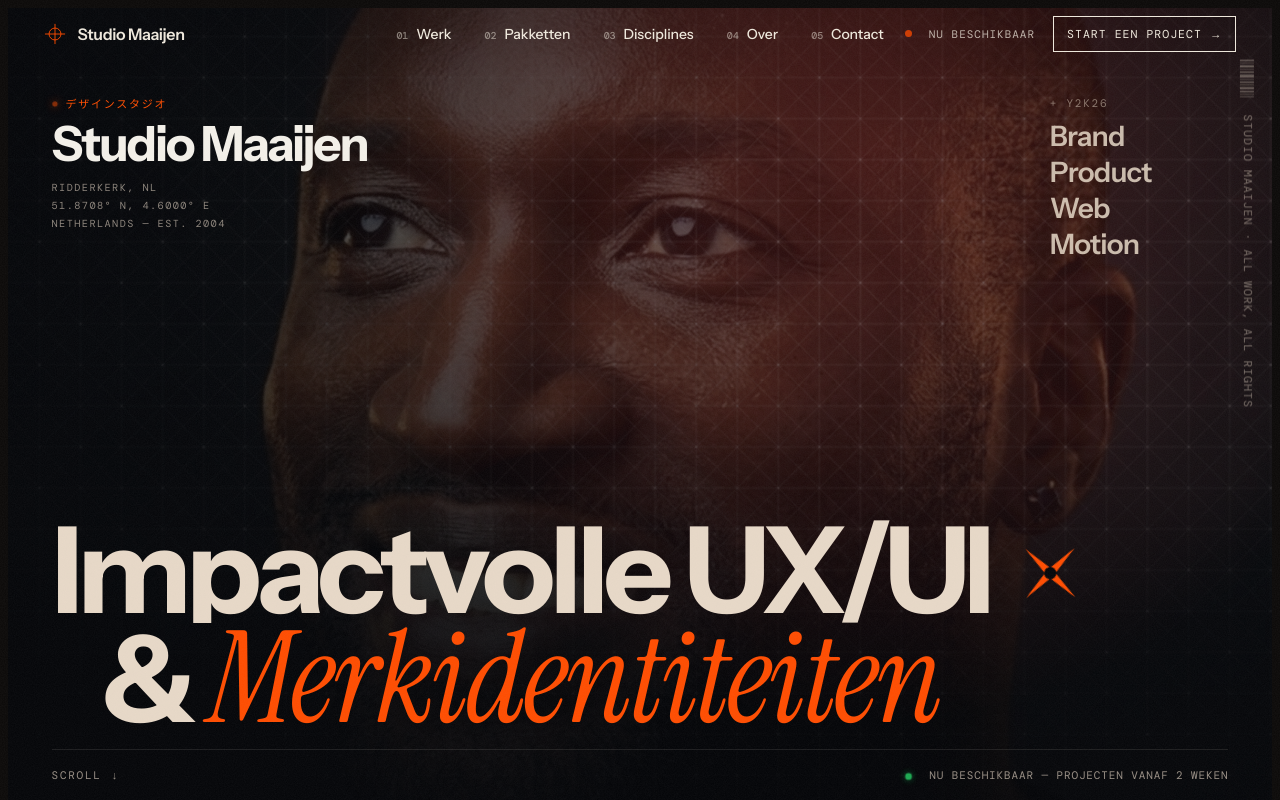
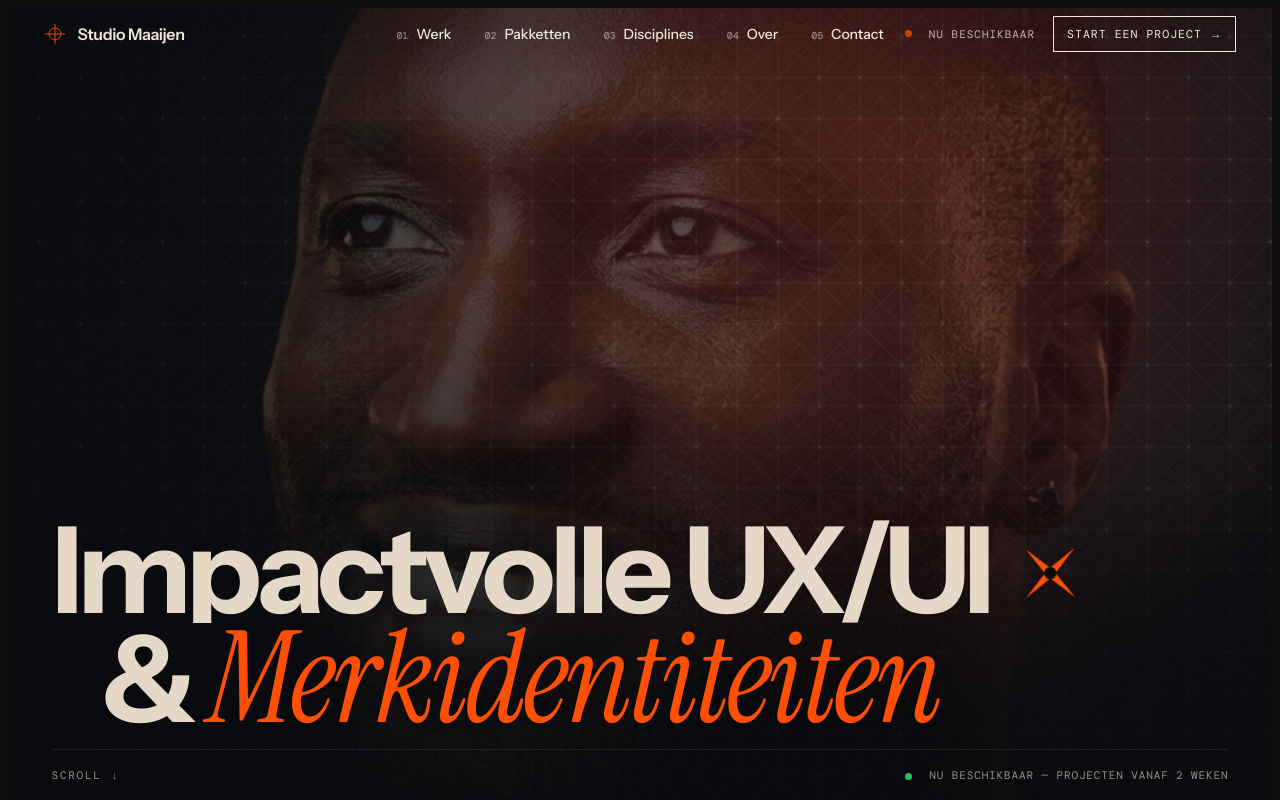
Before and after one commit to eusssm/Studio-Maaijen, a Next.js app: page / in a window 1280 px wide. Shown: the top 800 px of the page. Built offline with nearby package versions, Linux system fonts and the light colour scheme.

Commit message:
feat(hero): remove agency header, disciplines list, and barcode from hero

```diff
--- a/src/app/drukklaar.css
+++ b/src/app/drukklaar.css
@@ -728,128 +728,6 @@
   mix-blend-mode: screen;
 }
 
-/* ──────── Top Header Layer ──────── */
-.h-hero-top-row {
-  position: relative;
-  z-index: 4;
-  display: flex;
-  justify-content: space-between;
-  align-items: flex-start;
-  width: 100%;
-  gap: 24px;
-}
-.h-hero-agency {
-  display: flex;
-  flex-direction: column;
-}
-.h-hero-badge {
-  display: inline-flex;
-  align-items: center;
-  gap: 8px;
-  font-family: var(--ff-mono);
-  font-size: 11px;
-  letter-spacing: 0.12em;
-  text-transform: uppercase;
-  color: var(--spot, #F94137);
-  margin-bottom: 8px;
-}
-.h-hero-badge-dot {
-  width: 6px;
-  height: 6px;
-  border-radius: 50%;
-  background: var(--spot, #F94137);
-  box-shadow: 0 0 10px var(--spot, #F94137);
-  animation: h-pulse 2s cubic-bezier(0.4, 0, 0.6, 1) infinite;
-}
-@keyframes h-pulse {
-  0%, 100% { opacity: 1; transform: scale(1); }
-  50% { opacity: 0.4; transform: scale(0.85); }
-}
-.h-hero-badge-tag {
-  letter-spacing: 0.16em;
-  font-size: 11px;
-}
-.h-hero-studio-title {
-  font-family: var(--ff-d);
-  font-size: clamp(34px, 3.8vw, 56px);
-  font-weight: 700;
-  line-height: 0.96;
-  letter-spacing: -0.04em;
-  color: var(--chalk, #F4F1EA);
-  margin: 0 0 14px 0;
-}
-.h-hero-location {
-  display: flex;
-  flex-direction: column;
-  gap: 3px;
-  font-size: clamp(10px, 0.8vw, 12px);
-  line-height: 1.45;
-  letter-spacing: 0.14em;
-  text-transform: uppercase;
-  color: rgba(232, 217, 200, 0.6);
-}
-
-/* Disciplines list on top right */
-.h-hero-disciplines {
-  display: flex;
-  flex-direction: column;
-  align-items: flex-start;
-  margin-right: clamp(20px, 6vw, 100px);
-}
-.h-hero-year {
-  font-size: 11px;
-  letter-spacing: 0.16em;
-  color: rgba(232, 217, 200, 0.5);
-  margin-bottom: 8px;
-  text-transform: uppercase;
-}
-.h-hero-services-list {
-  list-style: none;
-  margin: 0;
-  padding: 0;
-  display: flex;
-  flex-direction: column;
-  gap: 2px;
-}
-.h-hero-service-link {
-  font-family: var(--ff-d);
-  font-size: clamp(20px, 2.2vw, 32px);
-  font-weight: 600;
-  line-height: 1.15;
-  letter-spacing: -0.03em;
-  color: rgba(232, 217, 200, 0.85);
-  text-decoration: none;
-  transition: color 0.25s var(--ease), transform 0.25s var(--ease);
-  display: inline-block;
-}
-.h-hero-service-link:hover {
-  color: var(--spot, #F94137);
-  transform: translateX(4px);
-}
-
-/* ──────── Vertical Barcode on Right Edge ──────── */
-.h-hero-barcode {
-  position: absolute;
-  right: clamp(12px, 2vw, 32px);
-  top: 50%;
-  transform: translateY(-50%) rotate(90deg);
-  transform-origin: right center;
-  display: flex;
-  align-items: center;
-  gap: 14px;
-  font-size: 10px;
-  letter-spacing: 0.16em;
-  text-transform: uppercase;
-  color: rgba(232, 217, 200, 0.45);
-  pointer-events: none;
-  z-index: 4;
-}
-.h-hero-barcode-svg {
-  width: 44px;
-  height: 14px;
-  opacity: 0.75;
-}
-
 /* ──────── Monumental Headline Across the Bottom ──────── */
 .h-hero-headline-wrap {
   position: relative;
@@ -967,32 +845,15 @@
     height: auto;
     min-height: 100svh;
   }
-  .h-hero-barcode {
-    display: none;
-  }
-  .h-hero-disciplines {
-    margin-right: 0;
-  }
   .h-hero-monumental {
     font-size: clamp(42px, 11vw, 76px);
     line-height: 0.88;
   }
-  .h-hero-top-row {
-    flex-direction: row;
-    justify-content: space-between;
-  }
 }
 
 @media (max-width: 640px) {
   .h-hero-photo {
     object-position: 50% 18%;
-  }
-  .h-hero-top-row {
-    flex-direction: column;
-    gap: 16px;
-  }
-  .h-hero-disciplines {
-    display: none;
   }
   .h-hero-monumental {
     font-size: clamp(38px, 12vw, 54px);
--- a/src/components/HomeClient.jsx
+++ b/src/components/HomeClient.jsx
@@ -120,57 +120,6 @@
       {/* ───────── 00 HERO (Spector Style) ───────── */}
       <section id="start" className="h-hero h-hero--spector h-dark no-print" data-theme="dark">
         <HeroVisual heroImage={heroImage} heroMobileImage={heroImage} />
-
-        {/* Top Header Row */}
-        <div className="h-hero-top-row" data-h-hero-top-layer>
-          <div className="h-hero-agency">
-            <div className="h-hero-badge" data-h-hero-fade>
-              <span className="h-hero-badge-dot" aria-hidden="true" />
-              <span className="h-hero-badge-tag">デザインスタジオ</span>
-            </div>
-            <h2 className="h-hero-studio-title" data-h-hero-fade>
-              Studio Maaijen
-            </h2>
-            <div className="h-hero-location h-mono" data-h-hero-fade>
-              <span>{h.footerLocation ? h.footerLocation.split('\n')[0].toUpperCase() : 'RIDDERKERK, NL'}</span>
-              <span>51.8708° N, 4.6000° E</span>
-              <span>NETHERLANDS — EST. 2004</span>
-            </div>
-          </div>
-
-          <div className="h-hero-disciplines" data-h-hero-fade>
-            <span className="h-hero-year h-mono">+ Y2K26</span>
-            <ul className="h-hero-services-list" aria-label="Disciplines">
-              {['Brand', 'Product', 'Web', 'Motion'].map((item, i) => (
-                <li key={i}>
-                  <a href="#services" className="h-hero-service-link">
-                    <span>{item}</span>
-                  </a>
-                </li>
-              ))}
-            </ul>
-          </div>
-        </div>
-
-        {/* Vertical Barcode on Right Edge */}
-        <div className="h-hero-barcode" data-h-hero-barcode aria-hidden="true">
-          <svg className="h-hero-barcode-svg" viewBox="0 0 48 18" fill="currentColor">
-            <rect x="0" y="0" width="2" height="18" />
-            <rect x="4" y="0" width="1" height="18" />
-            <rect x="7" y="0" width="3" height="18" />
-            <rect x="12" y="0" width="1" height="18" />
-            <rect x="15" y="0" width="2" height="18" />
-            <rect x="19" y="0" width="4" height="18" />
-            <rect x="25" y="0" width="1" height="18" />
-            <rect x="28" y="0" width="2" height="18" />
-            <rect x="32" y="0" width="1" height="18" />
-            <rect x="35" y="0" width="3" height="18" />
-            <rect x="40" y="0" width="2" height="18" />
-            <rect x="44" y="0" width="1" height="18" />
-            <rect x="47" y="0" width="1" height="18" />
-          </svg>
-          <span className="h-mono">Studio Maaijen · All work, all rights</span>
-        </div>
 
         {/* Monumental Headline Across the Bottom */}
         <div className="h-hero-headline-wrap" data-h-hero-headline>
--- a/src/components/home-animations.js
+++ b/src/components/home-animations.js
@@ -144,8 +144,6 @@
     if (hero) {
       const heroBgEl = one('[data-h-hero-bg]', hero);
       const headlineEl = one('[data-h-hero-headline]', hero) || one('.h-hero-name', hero);
-      const topLayerEl = one('[data-h-hero-top-layer]', hero);
-      const barcodeEl = one('[data-h-hero-barcode]', hero);
 
       // Achtergrondfoto + mesh: daalt langzaam naar beneden met lichte schaling
       if (heroBgEl) {
@@ -167,36 +165,6 @@
         gsap.to(headlineEl, {
           yPercent: -28,
           opacity: 0.25,
-          ease: 'none',
-          scrollTrigger: {
-            trigger: hero,
-            start: 'top top',
-            end: 'bottom top',
-            scrub: true,
-          },
-        });
-      }
-
-      // Top metadata: lichte lift en fade
-      if (topLayerEl) {
-        gsap.to(topLayerEl, {
-          yPercent: -15,
-          opacity: 0.15,
-          ease: 'none',
-          scrollTrigger: {
-            trigger: hero,
-            start: 'top top',
-            end: 'bottom top',
-            scrub: true,
-          },
-        });
-      }
-
-      // Verticale barcode rechts: lift en fade
-      if (barcodeEl) {
-        gsap.to(barcodeEl, {
-          yPercent: -22,
-          opacity: 0,
           ease: 'none',
           scrollTrigger: {
             trigger: hero,
```
